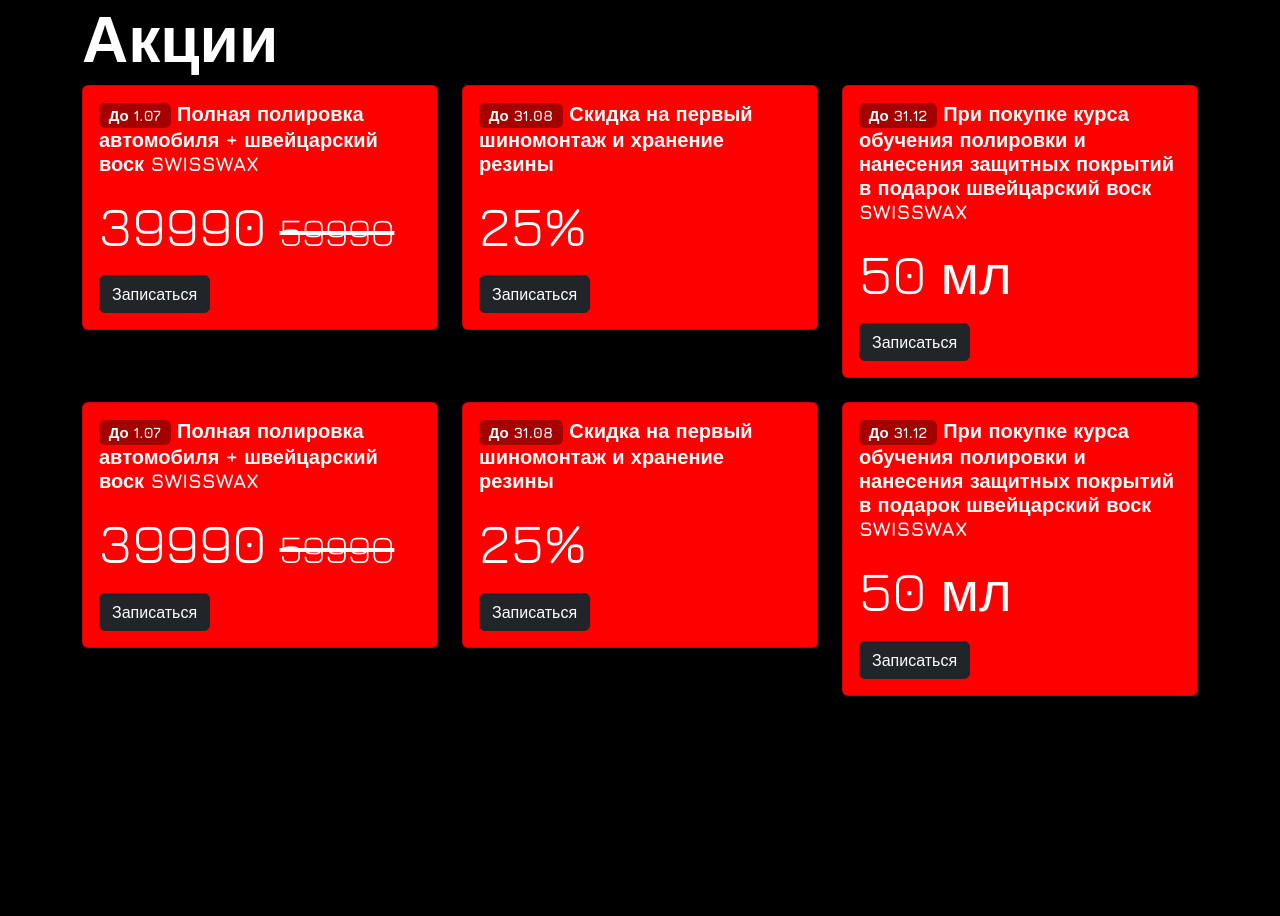
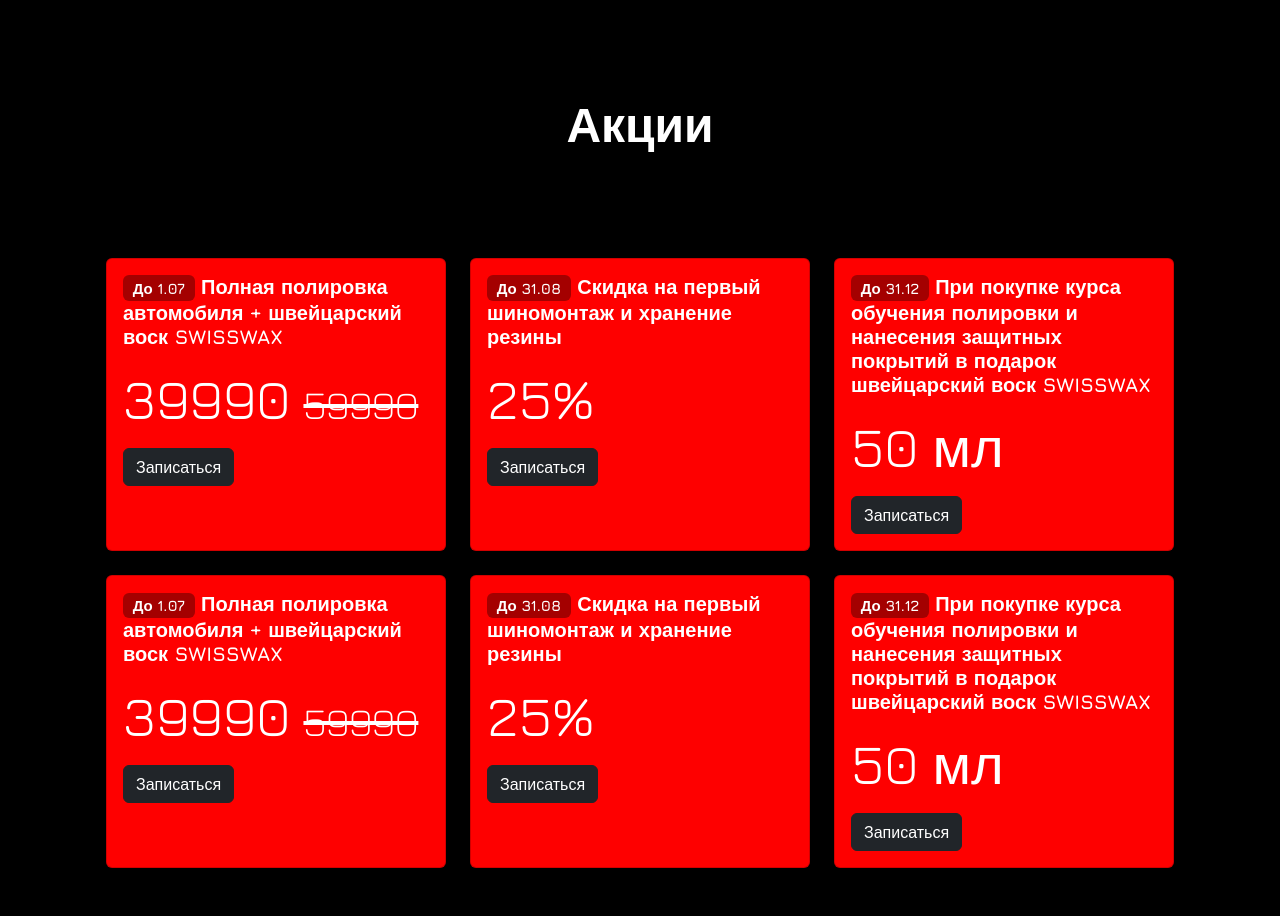
Before and after one commit to kuzminovdmit/ZovDetailing, a Flask app: page /promotion in a window 1280 px wide. Shown: the part 126-1042 px from the top of the page. Before the commit the page ends 822 px from the top, so only its background shows below. Run offline with Flask 2, Linux system fonts and the light colour scheme; some libraries are stand-ins or nearby versions.

Commit message:
Created about page, fixed title in promotion page

```diff
--- a/templates/promotion.html
+++ b/templates/promotion.html
@@ -3,10 +3,13 @@
 {% block title %}Акции{% endblock %}
 {% block content %}
 <div class="container">
-  <h1>Акции</h1>
+  <div class="px-4 py-5 mt-5 text-center">
+    <h1 class="display-5 fw-bold">Акции</h1>
+  </div>
+  <div class="px-4 py-5 mb-5">
     <div class="row row-cols-1 row-cols-md-2 row-cols-lg-3 g-4">
       <div class="col">
-      <div class="card bd-red-500">
+        <div class="card bd-red-500 h-100">
           <div class="card-body">
             <h5 class="card-title"><span class="badge bd-red-800">До 1.07</span> Полная полировка автомобиля + швейцарский воск SWISSWAX</h5>
             <p class="card-text"><h1 class="display-4"><strong>39990</strong> <span class="display-6"><s>59990</s></span></h1></p>
@@ -15,7 +18,7 @@
         </div>
       </div>
       <div class="col">
-      <div class="card bd-red-500">
+        <div class="card bd-red-500 h-100">
           <div class="card-body">
             <h5 class="card-title"><span class="badge bd-red-800">До 31.08</span> Скидка на первый шиномонтаж и хранение резины</h5>
             <p class="card-text"><h1 class="display-4"><strong>25%</strong></h1></p>
@@ -24,7 +27,7 @@
         </div>
       </div>
       <div class="col">
-      <div class="card bd-red-500">
+        <div class="card bd-red-500 h-100">
           <div class="card-body">
             <h5 class="card-title"><span class="badge bd-red-800">До 31.12</span> При покупке курса обучения полировки и нанесения защитных покрытий в подарок швейцарский воск SWISSWAX</h5>
             <p class="card-text"><h1 class="display-4"><strong>50 мл</strong></h1></p>
@@ -33,7 +36,7 @@
         </div>
       </div>
       <div class="col">
-      <div class="card bd-red-500">
+        <div class="card bd-red-500 h-100">
           <div class="card-body">
             <h5 class="card-title"><span class="badge bd-red-800">До 1.07</span> Полная полировка автомобиля + швейцарский воск SWISSWAX</h5>
             <p class="card-text"><h1 class="display-4"><strong>39990</strong> <span class="display-6"><s>59990</s></span></h1></p>
@@ -42,7 +45,7 @@
         </div>
       </div>
       <div class="col">
-      <div class="card bd-red-500">
+        <div class="card bd-red-500 h-100">
           <div class="card-body">
             <h5 class="card-title"><span class="badge bd-red-800">До 31.08</span> Скидка на первый шиномонтаж и хранение резины</h5>
             <p class="card-text"><h1 class="display-4"><strong>25%</strong></h1></p>
@@ -51,11 +54,12 @@
         </div>
       </div>
       <div class="col">
-      <div class="card bd-red-500">
+        <div class="card bd-red-500 h-100">
           <div class="card-body">
             <h5 class="card-title"><span class="badge bd-red-800">До 31.12</span> При покупке курса обучения полировки и нанесения защитных покрытий в подарок швейцарский воск SWISSWAX</h5>
             <p class="card-text"><h1 class="display-4"><strong>50 мл</strong></h1></p>
             <a href="#" class="btn btn-dark">Записаться</a>
+          </div>
         </div>
       </div>
     </div>
```
Also changed, not shown: templates/about.html (+39 -10 lines), static/img/about-1.jpg (added), static/img/about-2.jpg (added), static/img/about-3.jpg (added). Lines whose indentation alone changed are shown as unchanged.
